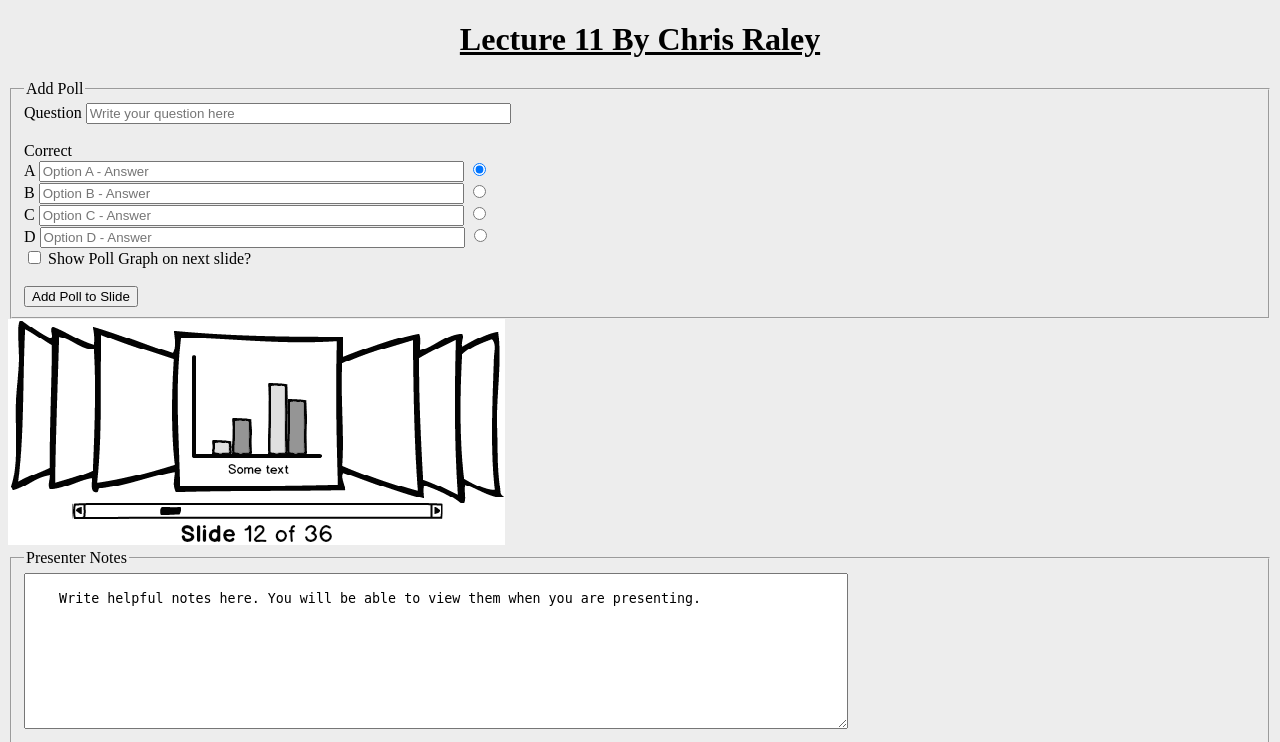
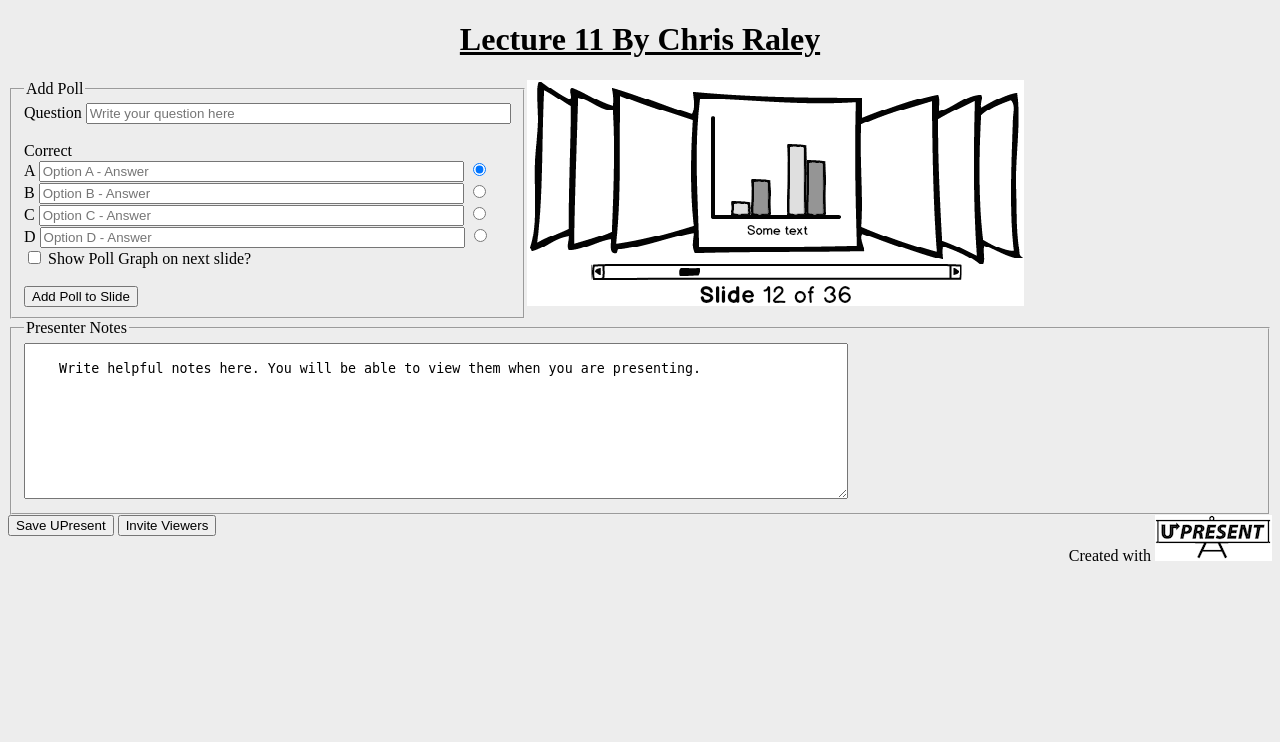
Before and after one commit to hcuri/Team5, a PHP site: page /editor.html in a window 1280 px wide. Shown: the top 742 px of the page. After the commit the page ends 561 px from the top, so only its background shows below. Run offline with PHP 8.4, Linux system fonts and the light colour scheme.

Commit message:
Updated image in editor.html

```diff
--- a/css/editor.css
+++ b/css/editor.css
@@ -17,3 +17,10 @@ body{
     text-align: center;
     text-decoration: underline;
 }
+#PollAdderForm {
+    float:left;
+}
+
+#LogoMessage {
+    float: right;
+}
--- a/editor.html
+++ b/editor.html
@@ -62,7 +62,7 @@
                 <input type="button" id="saveUPresent" value="Save UPresent" />
                 <input type="button" id="inviteViewers" value="Invite Viewers" />
                 <span id="LogoMessage">Created with
-                <img id="logo" src="img/OfficialLogoSmall.png"/>
+                <img id="logo" src="img/logoS.png"/>
             </span>
             </form>
         </div>
```
